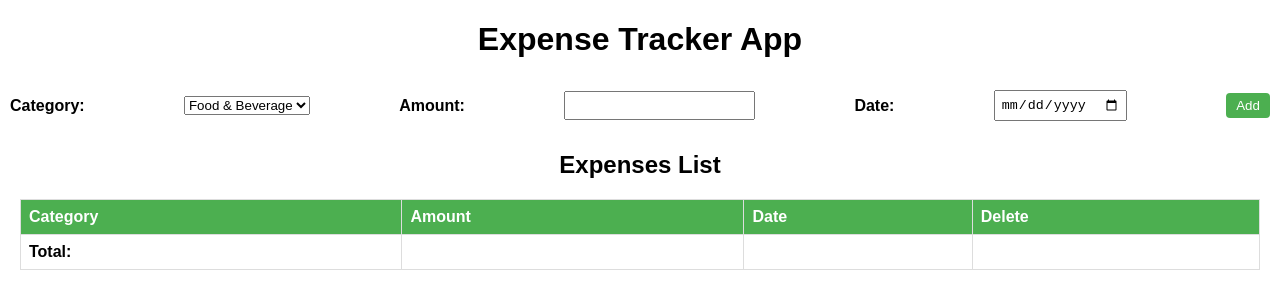
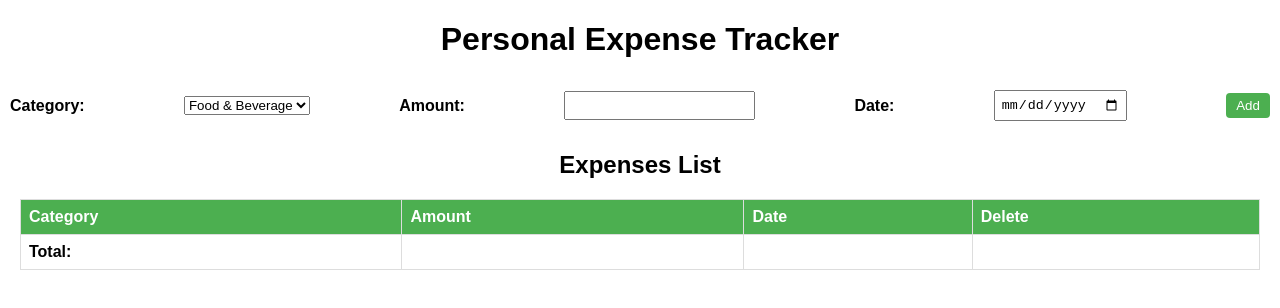
Before and after one commit to NateSD01/Collage-app, a plain HTML site: page index.html in a window 1280 px wide. Drawn offline with Linux system fonts and the light colour scheme.

Commit message:
Update index.html

```diff
--- a/index.html
+++ b/index.html
@@ -8,7 +8,7 @@
     <title>Personal Expense Tracker </title>
 </head>
 <body>
-    <h1>Expense Tracker App</h1>
+    <h1>Personal Expense Tracker</h1>
     <div class="input-section">
         <label for="category-select">Category:</label>
         <select id="category-select">
```
